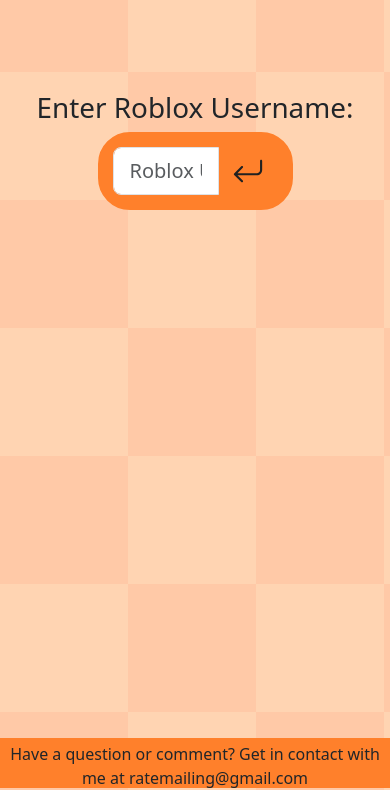
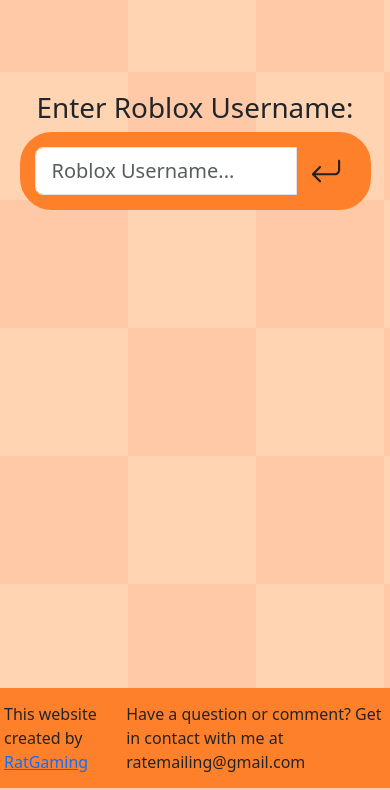
Before and after one commit to blackm-97/Happy-Home-Website, a Flask app: page /badges in a window 390 px wide. Shown: the part 56-846 px from the top of the page. Run offline with Flask 3, Linux system fonts and the light colour scheme; some libraries are stand-ins or nearby versions.

Commit message:
Better Sizing for Mobile

```diff
--- a/static/styles.css
+++ b/static/styles.css
@@ -124,8 +124,12 @@
 
     .footer{
       background-color: var(--pumpkin);
-      height: 50px;
+      height: 100px;
       margin-top: auto;
+    }
+
+    .badge-input{
+      width: 90% !important;
     }
 
     .artifact{
--- a/templates/badges.html
+++ b/templates/badges.html
@@ -4,7 +4,7 @@
     <section class="enter-block">
         <form action="{{url_for('badges')}}" method='POST' class="text-center" onsubmit="startLoading(this);">
             <h1>Enter Roblox Username: </h1>
-            <div class="input-group mb-3 name-input input-group-lg w-50 m-auto">
+            <div class="input-group badge-input m-auto name-input input-group-lg">
                 <input type="text" class="form-control" placeholder="Roblox Username..." aria-label="Roblox Username" aria-describedby="basic-addon2"  name="R_Name" id="R_Name">
                 <div class="input-group-append enter-button">
                     <button class="btn btn-outline-none" type="submit" value="submit"><img class="enter-img" src="/static/images/arrow-enter-svgrepo-com.svg" alt=""></button>
--- a/templates/baseplate.html
+++ b/templates/baseplate.html
@@ -28,9 +28,6 @@
               <a class="nav-link" href="{{url_for('badges')}}">Badge List</a>
               <a class="nav-link" href="{{url_for('fanart')}}">Fanart</a>
             </div>
-            <span class="navbar-text position-absolute top-50 start-50 translate-middle">
-                This website created by <a href="https://www.roblox.com/users/1761381026/profile" rel="author" target="_blank">RatGaming</a>
-            </span>
           </div>
         </div>
       </nav>
@@ -39,8 +36,11 @@
          {% block content %}
          {% endblock %}
         </main>
-        <footer class="footer">
-          <p class="text-center m-1">
+        <footer class="footer d-flex justify-content-around align-items-center">
+          <p class="m-1">
+            This website created by <a href="https://www.roblox.com/users/1761381026/profile" rel="author" target="_blank">RatGaming</a>
+          </p>
+          <p class="m-1">
             Have a question or comment? Get in contact with me at ratemailing@gmail.com
           </p>
         </footer>
```
